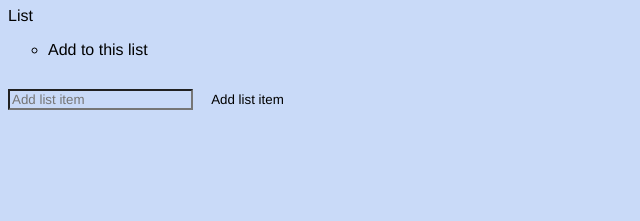
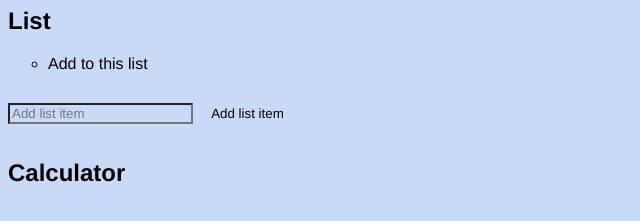
Before and after one commit to racheldunne28/basic-webpage, a plain HTML site: page index.html in a window 1280 px wide. Shown: the part 73-294 px from the top of the page, without its empty margins (0-640 px from the left). Drawn offline with Linux system fonts and the light colour scheme.

Commit message:
Feat: Tidy up and add space for calculator

```diff
--- a/index.html
+++ b/index.html
@@ -8,10 +8,12 @@
 </head>
 <body class="light-theme">
     <h1>Basic webpage</h1>
-    <p id="content1">List</p>
+    <div>
+    <h2>List</h2>
     <ul id = "list1">
         <li>Add to this list</li>
     </ul>
+    </div>
     <div>
         <input class="newListEntry" type="text" placeholder="Add list item" id="newListItem">
         <button class="btn2">Add list item</button>
@@ -19,6 +21,9 @@
     <div>
         <button class="btn">Dark</button>
     </div>
+    <div class="calculator">
+        <h2>Calculator</h2>
+    </div>
     <script src="app.js"></script>
     <noscript>You need to enable JavaScript to view the full site.</noscript>
 </body>
```
